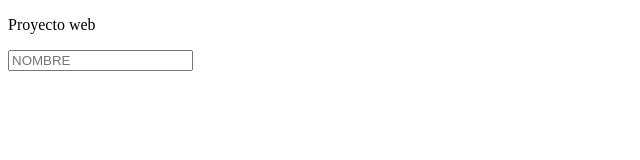
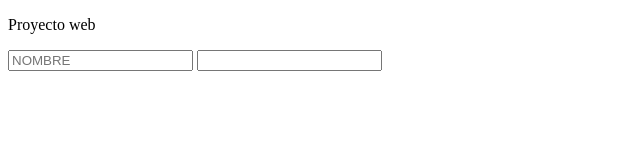
Before and after one commit to celoriopaul/meWeb, a plain HTML site: page index.html in a window 1280 px wide. Shown: the whole page, without its empty margins (0-640 px from the left). Drawn offline with Linux system fonts and the light colour scheme.

Commit message:
mostrando status corto

```diff
--- a/index.html
+++ b/index.html
@@ -11,6 +11,7 @@
     <p>Proyecto web</p>
 
     <input type="text" name="" id="text" placeholder="NOMBRE">
+    <input type="text" name="" id="text_2">
 
 </body>
 
```
Also changed, not shown: style.css (added), 1 other file.
